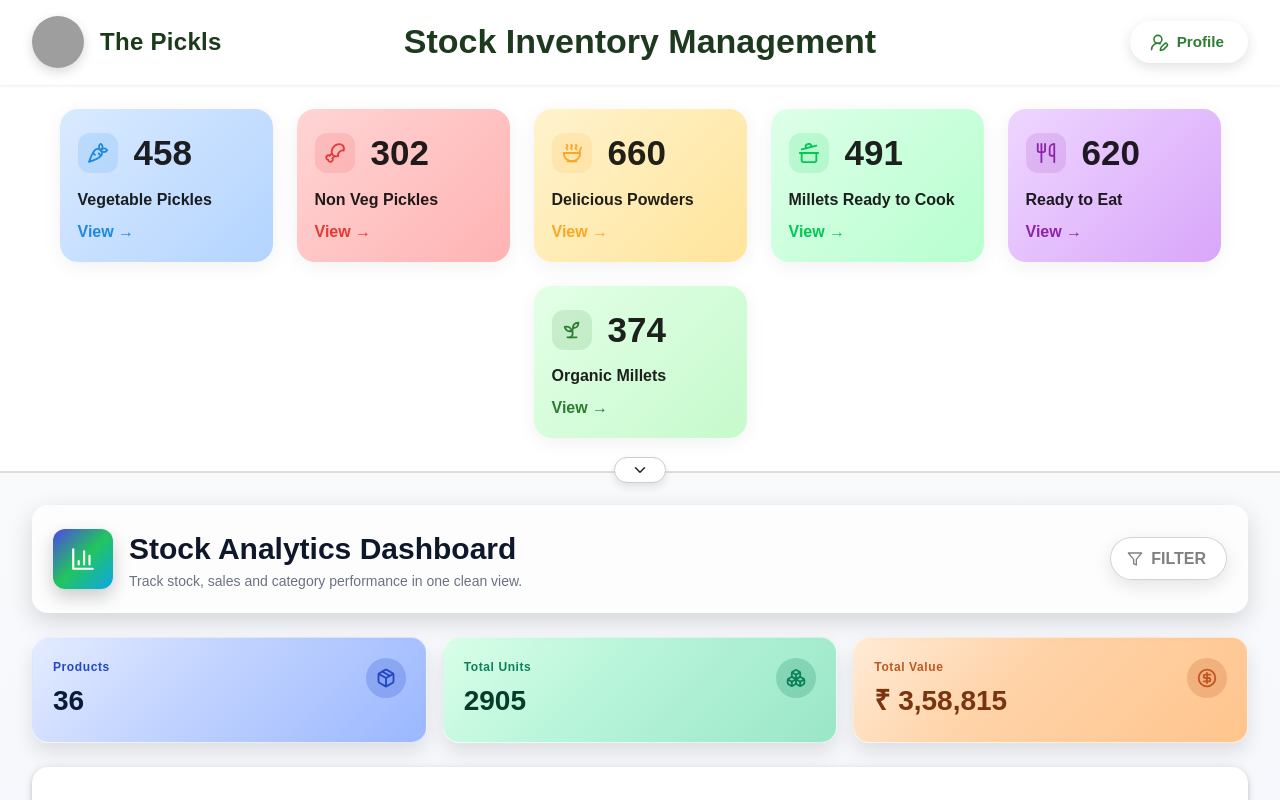
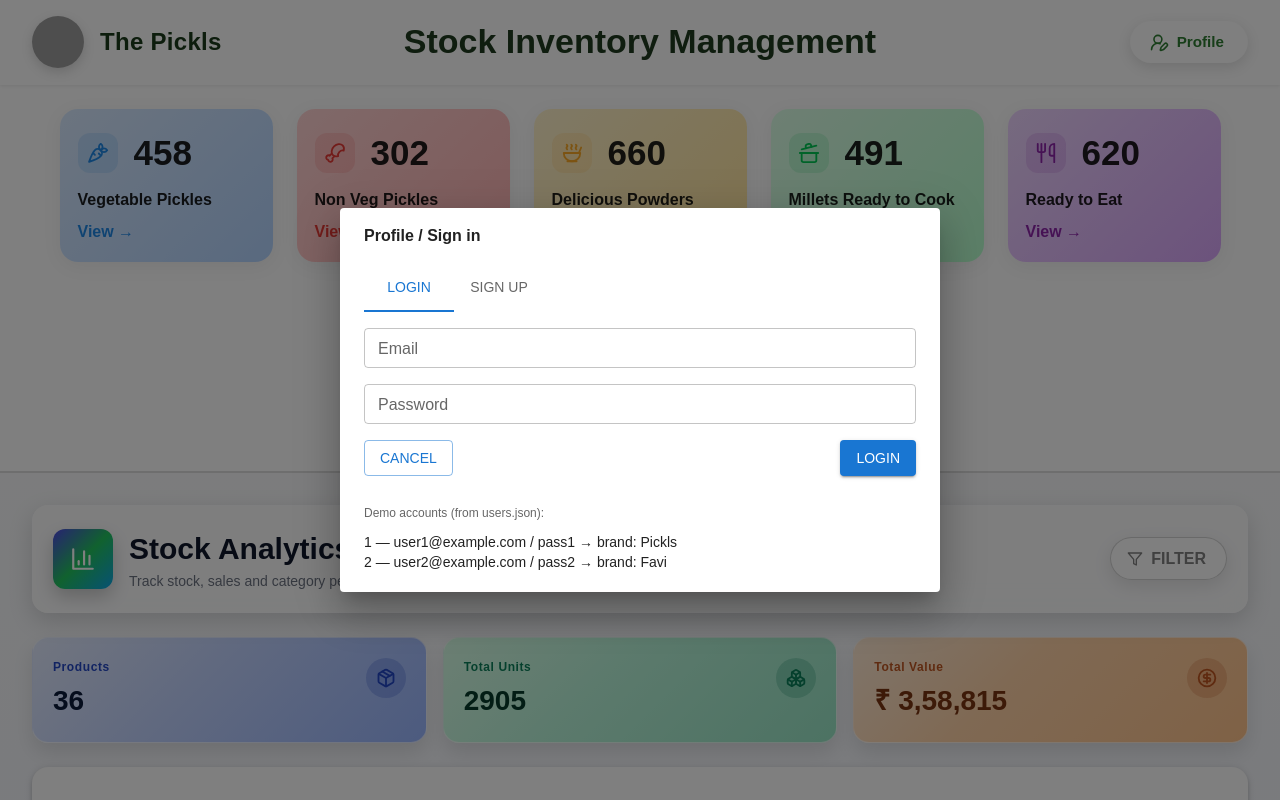
Before and after one commit to vadlamudisireesha1/dashboard, a React (Create React App) app: page / in a window 1280 px wide. Both pictures are taken after a click on the button "Profile". Shown: the top 800 px of the page. Built offline with nearby package versions, Linux system fonts and the light colour scheme; grey boxes are pictures that could not be loaded.

Commit message:
filter UI changes and update

```diff
--- a/src/components/graphs/CategoryTrendGraph.jsx
+++ b/src/components/graphs/CategoryTrendGraph.jsx
@@ -238,9 +238,8 @@ export default function CategoryTrendGraph({ items }) {
     );
   })}
 </Box>
-
-
-<Fade in={customOpen}>
+      {/* dropdown filter */}
+      <Fade in={customOpen}>
   <Paper
     elevation={4}
     sx={{
@@ -259,7 +258,7 @@ export default function CategoryTrendGraph({ items }) {
       Select Date Range
     </Typography>
 
-    {/* RANGE ONLY: From / To */}
+    {/* RANGE ONLY — single removed */}
     <Box sx={{ display: "flex", gap: 1 }}>
       <TextField
         type="date"
@@ -268,9 +267,12 @@ export default function CategoryTrendGraph({ items }) {
         value={tmpFrom}
         onChange={(e) => setTmpFrom(e.target.value)}
         InputLabelProps={{ shrink: true }}
-        inputProps={minAvailable ? { min: minAvailable } : {}}
+        inputProps={
+          minAvailable ? { min: minAvailable } : {}
+        }
         sx={{ flex: 1 }}
       />
+
       <TextField
         type="date"
         label="To"
@@ -278,7 +280,9 @@ export default function CategoryTrendGraph({ items }) {
         value={tmpTo}
         onChange={(e) => setTmpTo(e.target.value)}
         InputLabelProps={{ shrink: true }}
-        inputProps={maxAvailable ? { max: maxAvailable } : {}}
+        inputProps={
+          maxAvailable ? { max: maxAvailable } : {}
+        }
         sx={{ flex: 1 }}
       />
     </Box>
@@ -291,6 +295,7 @@ export default function CategoryTrendGraph({ items }) {
       >
         Cancel
       </Button>
+
       <Button
         variant="contained"
         onClick={applyCustomRange}
--- a/src/components/graphs/PieChartGraph.jsx
+++ b/src/components/graphs/PieChartGraph.jsx
@@ -257,7 +257,7 @@ export default function PieChartGraph({ items }) {
     sx={{
       position: "absolute",
       right: 28,
-      top: 0,
+      top: 70,
       width: 340,
       p: 2,
       zIndex: 99999,
--- a/src/components/graphs/StockVsSalesGraph.jsx
+++ b/src/components/graphs/StockVsSalesGraph.jsx
@@ -111,7 +111,7 @@ export default function StockVsSalesGraph({ items }) {
 
 
       </Box>
-
+{/* open custom */}
       <Fade in={customOpen}>
   <Paper
     elevation={4}
--- /dev/null
+++ b/src/components/login/login.jsx
@@ -0,0 +1,208 @@
+// src/components/login/AuthDialog.jsx
+import React, { useState, useEffect } from "react";
+import {
+  Dialog,
+  DialogTitle,
+  DialogContent,
+  Tabs,
+  Tab,
+  Box,
+  TextField,
+  Button,
+  Typography,
+  Alert,
+} from "@mui/material";
+import usersData from "../../data/users.json";
+
+/**
+ * Props:
+ *  - open (bool)
+ *  - onClose (fn)
+ *  - onLoginSuccess(user)  -> called with the user object after successful login
+ */
+export default function AuthDialog({ open, onClose, onLoginSuccess }) {
+  const [tab, setTab] = useState(0); // 0 login, 1 signup
+
+  // Login inputs
+  const [loginUser, setLoginUser] = useState("");
+  const [loginPass, setLoginPass] = useState("");
+
+  // Signup inputs (now only email + password)
+  const [signupUser, setSignupUser] = useState("");
+  const [signupPass, setSignupPass] = useState("");
+
+  const [error, setError] = useState("");
+  const [info, setInfo] = useState("");
+  const [localUsers, setLocalUsers] = useState([]);
+
+  useEffect(() => {
+    // load any users from localStorage (signup adds them)
+    const stored = localStorage.getItem("custom_users");
+    setLocalUsers(stored ? JSON.parse(stored) : []);
+  }, [open]);
+
+  function resetFeedback() {
+    setError("");
+    setInfo("");
+  }
+
+  function handleTabChange(_, v) {
+    setTab(v);
+    resetFeedback();
+  }
+
+  function findUser(usernameTrimmed, passwordTrimmed) {
+    // check bundled users.json first
+    const fromBundle = usersData.find(
+      (u) => u.username.trim().toLowerCase() === usernameTrimmed.toLowerCase() && u.password === passwordTrimmed
+    );
+    if (fromBundle) return fromBundle;
+
+    // check in local users
+    const fromLocal = localUsers.find(
+      (u) => u.username.trim().toLowerCase() === usernameTrimmed.toLowerCase() && u.password === passwordTrimmed
+    );
+    if (fromLocal) return fromLocal;
+
+    return null;
+  }
+
+  function handleLoginSubmit(e) {
+    e.preventDefault();
+    resetFeedback();
+
+    const usernameTrimmed = loginUser.trim();
+    const passwordTrimmed = loginPass; // keep password as-is (no trim to preserve intended spaces)
+
+    if (!usernameTrimmed || !passwordTrimmed) {
+      setError("Please enter both email and password.");
+      return;
+    }
+
+    const user = findUser(usernameTrimmed, passwordTrimmed);
+    if (user) {
+      // success
+      onLoginSuccess(user);
+      return;
+    }
+
+    setError("Invalid credentials. Try a demo user or sign up.");
+  }
+
+  function handleSignupSubmit(e) {
+    e.preventDefault();
+    resetFeedback();
+
+    const usernameTrimmed = signupUser.trim();
+    const passwordTrimmed = signupPass;
+
+    if (!usernameTrimmed || !passwordTrimmed) {
+      setError("Provide email and password.");
+      return;
+    }
+
+    // simple uniqueness check across both sets
+    const existsInBundle = usersData.some((u) => u.username.trim().toLowerCase() === usernameTrimmed.toLowerCase());
+    const existsInLocal = localUsers.some((u) => u.username.trim().toLowerCase() === usernameTrimmed.toLowerCase());
+    if (existsInBundle || existsInLocal) {
+      setError("User already exists. Try logging in.");
+      return;
+    }
+
+    // create user object and store in localStorage (brandText defaults to 'The Picks')
+    const newUser = {
+      id: Date.now(),
+      username: usernameTrimmed,
+      password: passwordTrimmed,
+      brandText: "The Picks",
+    };
+    const updated = [...localUsers, newUser];
+    localStorage.setItem("custom_users", JSON.stringify(updated));
+    setLocalUsers(updated);
+    setInfo("Account created locally. You are now logged in.");
+
+    // auto-login using the new user
+    onLoginSuccess(newUser);
+  }
+
+  return (
+    <Dialog open={open} onClose={onClose} maxWidth="sm" fullWidth>
+      <DialogTitle>
+        <Typography sx={{ fontWeight: 700 }}>Profile / Sign in</Typography>
+      </DialogTitle>
+
+      <DialogContent>
+        <Tabs value={tab} onChange={handleTabChange} sx={{ mb: 2 }}>
+          <Tab label="Login" />
+          <Tab label="Sign up" />
+        </Tabs>
+
+        {error && <Alert severity="error" sx={{ mb: 2 }}>{error}</Alert>}
+        {info && <Alert severity="success" sx={{ mb: 2 }}>{info}</Alert>}
+
+        {tab === 0 ? (
+          <Box component="form" onSubmit={handleLoginSubmit} sx={{ display: "grid", gap: 2 }}>
+            <TextField
+              label="Email"
+              value={loginUser}
+              onChange={(e) => setLoginUser(e.target.value)}
+              size="small"
+              fullWidth
+            />
+            <TextField
+              label="Password"
+              value={loginPass}
+              onChange={(e) => setLoginPass(e.target.value)}
+              type="password"
+              size="small"
+              fullWidth
+            />
+
+            <Box sx={{ display: "flex", justifyContent: "space-between", gap: 2 }}>
+              <Button variant="outlined" onClick={onClose}>Cancel</Button>
+              <Button type="submit" variant="contained">Login</Button>
+            </Box>
+
+            <Box sx={{ mt: 1 }}>
+              <Typography variant="caption" color="text.secondary">
+                Demo accounts (from users.json):
+              </Typography>
+              <Box sx={{ mt: 1 }}>
+                {usersData.map((u) => (
+                  <Typography key={u.id} variant="body2" sx={{ whiteSpace: "nowrap" }}>
+                    {u.id} — {u.username} / {u.password} → brand: {u.brandText}
+                  </Typography>
+                ))}
+              </Box>
+            </Box>
+          </Box>
+        ) : (
+          <Box component="form" onSubmit={handleSignupSubmit} sx={{ display: "grid", gap: 2 }}>
+            <TextField
+              label="Email"
+              value={signupUser}
+              onChange={(e) => setSignupUser(e.target.value)}
+              size="small"
+              fullWidth
+            />
+            <TextField
+              label="Password"
+              value={signupPass}
+              onChange={(e) => setSignupPass(e.target.value)}
+              type="password"
+              size="small"
+              fullWidth
+            />
+
+            {/* Removed Brand Text input per your request */}
+
+            <Box sx={{ display: "flex", justifyContent: "space-between", gap: 2 }}>
+              <Button variant="outlined" onClick={onClose}>Cancel</Button>
+              <Button type="submit" variant="contained">Create account</Button>
+            </Box>
+          </Box>
+        )}
+      </DialogContent>
+    </Dialog>
+  );
+}
--- a/src/components/navbar/Navbar.jsx
+++ b/src/components/navbar/Navbar.jsx
@@ -1,8 +1,31 @@
-import React from "react";
-import { Box, Typography, Button, Stack } from "@mui/material";
+// src/components/navbar/Navbar.jsx
+import React, { useState } from "react";
+import { Box, Typography, Button, Stack, Avatar } from "@mui/material";
 import { UserRoundPen } from "lucide-react";
+import AuthDialog from "../login/login";
 
-function Navbar() {
+
+
+export default function Navbar() {
+  const [authOpen, setAuthOpen] = useState(false);
+
+  // Brand text that should change after login (default as in your design)
+  const [brandText, setBrandText] = useState("The Pickls");
+
+  function handleOpenAuth() {
+    setAuthOpen(true);
+  }
+  function handleCloseAuth() {
+    setAuthOpen(false);
+  }
+
+  // onLogin receives a user object { id, username, brandText }
+  function handleLoginSuccess(user) {
+    // If user has brandText, replace the brand with it; else fallback to default
+    setBrandText(user.brandText ? user.brandText : brandText);
+    setAuthOpen(false);
+  }
+
   return (
     <Box
       sx={{
@@ -14,7 +37,8 @@ function Navbar() {
         top: 0,
         zIndex: 1300,
         boxShadow: "0 1px 3px rgba(0, 0, 0, 0.08)",
-      }}>
+      }}
+    >
       <Stack
         direction="row"
         alignItems="center"
@@ -24,7 +48,8 @@ function Navbar() {
           py: 2,
           maxWidth: "1460px",
           mx: "auto",
-        }}>
+        }}
+      >
         {/* Logo + Brand Name */}
         <Stack direction="row" alignItems="center" spacing={2}>
           <Box
@@ -47,8 +72,9 @@ function Navbar() {
               color: "#1a3a1a",
               letterSpacing: "0.3px",
               display: { xs: "none", md: "block" },
-            }}>
-            The Pickls
+            }}
+          >
+            {brandText}
           </Typography>
         </Stack>
 
@@ -64,12 +90,14 @@ function Navbar() {
             color: "#1e3a1e",
             pointerEvents: "none",
             display: { xs: "none", lg: "block" },
-          }}>
+          }}
+        >
           Stock Inventory Management
         </Typography>
 
         {/* Profile Button */}
         <Button
+          onClick={handleOpenAuth}
           variant="contained"
           startIcon={<UserRoundPen size={19} />}
           sx={{
@@ -88,12 +116,17 @@ function Navbar() {
               boxShadow: "0 8px 20px rgba(0, 0, 0, 0.18)",
               transform: "translateY(-2px)",
             },
-          }}>
+          }}
+        >
           Profile
         </Button>
       </Stack>
+
+      <AuthDialog
+        open={authOpen}
+        onClose={handleCloseAuth}
+        onLoginSuccess={handleLoginSuccess}
+      />
     </Box>
   );
 }
-
-export default Navbar;
--- /dev/null
+++ b/src/data/users.json
@@ -0,0 +1,4 @@
+[
+  { "id": 1, "username": "user1@example.com", "password": "pass1", "brandText": "Pickls" },
+  { "id": 2, "username": "user2@example.com", "password": "pass2", "brandText": "Favi" }
+]
```
